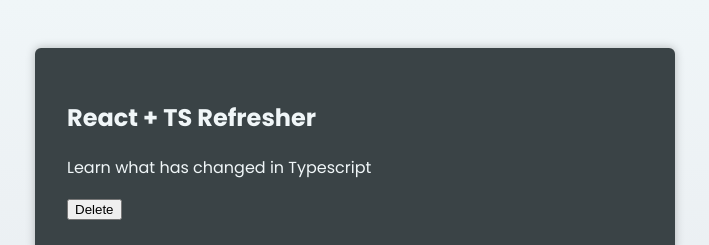
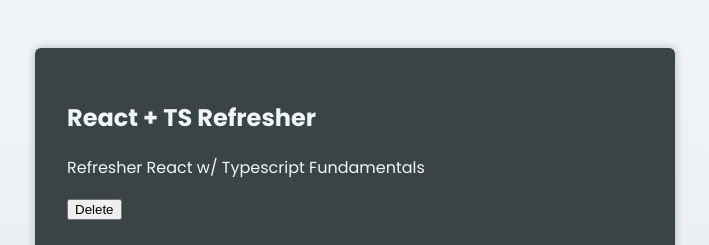
Before and after one commit to redeyedev-208/ga-react-w-typescript-refresher, a React (Vite) app: page / in a window 1280 px wide. Shown: the top 245 px of the page, without its empty margins (285-994 px from the left). Built offline with nearby package versions, Linux system fonts and the light colour scheme.

Commit message:
using children first approach to consider

```diff
--- a/src/App.tsx
+++ b/src/App.tsx
@@ -3,10 +3,9 @@
 export default function App() {
   return (
     <main>
-      <CourseGoal
-        title='React + TS Refresher'
-        description='Learn what has changed in Typescript'
-      />
+      <CourseGoal title='React + TS Refresher'>
+        <p>Refresher React w/ Typescript Fundamentals</p>
+      </CourseGoal>
     </main>
   );
 }
--- a/src/components/CourseGoal.tsx
+++ b/src/components/CourseGoal.tsx
@@ -1,17 +1,18 @@
+import { type ReactNode } from 'react';
 // Creating our custom type for our props
 // Not looking to extend this so we are ok for now with this custom type
 // This is how we can outsource out type
 type CourseGoalProps = {
   title: string;
-  description: string;
+  children: ReactNode;
 };
 
-export default function CourseGoal({ title, description }: CourseGoalProps) {
+export default function CourseGoal({ title, children }: CourseGoalProps) {
   return (
     <article>
       <div>
         <h2>{title}</h2>
-        <p>{description}</p>
+        <p>{children}</p>
         <button>Delete</button>
       </div>
     </article>
```
